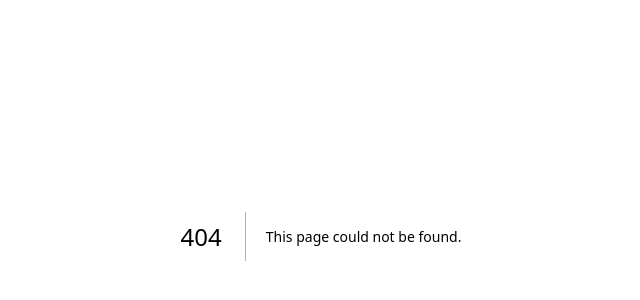
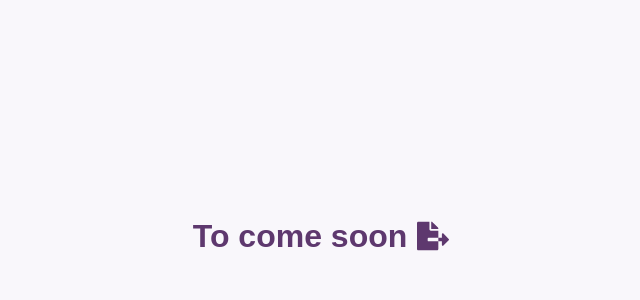
Before and after one commit to Fru404/est-entertainment-show-track, a Next.js app: page /discover-watchlist in a window 1280 px wide. Before the commit this address had no page. Shown: the part 164-464 px from the top of the page, without its empty margins (319-959 px from the left). Built offline with nearby package versions, Linux system fonts and the light colour scheme.

Commit message:
Add discover page

```diff
--- /dev/null
+++ b/src/app/discover-watchlist/page.tsx
@@ -0,0 +1,30 @@
+import { FaFileExport } from "react-icons/fa";
+
+export default function Home() {
+  return (
+    <>
+      <main
+        style={{
+          display: "flex",
+          justifyContent: "center",
+          alignItems: "center",
+          height: "100vh",
+          backgroundColor: "#f9f7fb",
+        }}
+      >
+        <h1
+          style={{
+            color: "#5E386E",
+            display: "flex",
+            alignItems: "center",
+            gap: "10px",
+            fontSize: "2rem",
+            fontWeight: "600",
+          }}
+        >
+          To come soon <FaFileExport />
+        </h1>
+      </main>
+    </>
+  );
+}
--- a/src/app/page.tsx
+++ b/src/app/page.tsx
@@ -205,7 +205,7 @@ export default function Home() {
           </span>
           <span>
             <button className="watchlist">
-              <Link href="/watch-list">WatchList</Link>
+              <Link href="/watch-list">My Watchlist</Link>
             </button>
           </span>
           <span>Trending</span>
--- a/src/app/watch-list/page.tsx
+++ b/src/app/watch-list/page.tsx
@@ -7,7 +7,13 @@ import "@/styles/WatchList.css";
 import Image from "next/image";
 import est from "@/public/est.png";
 import Link from "next/link";
-import { FaTrash, FaShareAlt } from "react-icons/fa";
+import {
+  FaTrash,
+  FaShareAlt,
+  FaSignOutAlt,
+  FaBars,
+  FaTimes,
+} from "react-icons/fa";
 import { Session } from "@supabase/supabase-js"; // ✅ FIX
 
 type Movie = {
@@ -36,6 +42,8 @@ export default function WatchListPage() {
   const [session, setSession] = useState<Session | null>(null);
   const [profile, setProfile] = useState<{ username: string } | null>(null);
   const [copied, setCopied] = useState(false);
+  const [showMenu, setShowMenu] = useState(false);
+
   useEffect(() => {
     setHasMounted(true);
   }, []);
@@ -196,50 +204,82 @@ export default function WatchListPage() {
     setCopied(true);
     setTimeout(() => setCopied(false), 2000);
   };
+  const handleLogout = async () => {
+    await supabase.auth.signOut();
+    setSession(null);
+  };
 
   return (
     <main>
       <div className="top-bar">
-        <div className="top-texts">
+        <span>
+          <Link href="/">
+            <Image
+              src={est}
+              alt="Logo"
+              height={100}
+              style={{ cursor: "pointer" }}
+            />
+          </Link>
+        </span>
+        <div className="burger-icon" onClick={() => setShowMenu(!showMenu)}>
+          {showMenu ? <FaTimes /> : <FaBars />}
+        </div>
+
+        <div className={`top-texts ${showMenu ? "show" : ""}`}>
           <span>
             <a className="addwatch" href="/add-watch">
               + Add Watch
             </a>
           </span>
-          <span>Trending</span>
-          <span>New Releases</span>
-          <span>Top Rated</span>
-          <div style={{ textAlign: "center", margin: "20px" }}>
+          <span>
+            <button className="watchlist">
+              <Link href="/watch-list">My watchlist</Link>
+            </button>
+          </span>
+          <span>
+            <button className="watchlist">
+              <Link href="/discover-watchlist">Discover Watchlist</Link>
+            </button>
+          </span>
+
+          <div>
             <input
               type="text"
-              placeholder="Search movies..."
+              placeholder="Search"
               value={searchTerm}
               onChange={(e) => setSearchTerm(e.target.value)}
               className="search-container"
             />
           </div>
+
+          {!session ? (
+            <span>
+              <a className="addwatch" href="/signin">
+                Sign in
+              </a>
+            </span>
+          ) : (
+            <div className="user-profile">
+              <button className="logout-btn" onClick={handleLogout}>
+                <FaSignOutAlt className="text-lg" /> log out
+              </button>
+              <a href="/profile">
+                <img
+                  src={`https://api.dicebear.com/7.x/identicon/svg?seed=${session.user.email}`}
+                  alt="User Avatar"
+                  width={30}
+                  height={30}
+                  style={{ borderRadius: "50%", marginRight: "10px" }}
+                />
+              </a>
+              <span style={{ fontSize: "0.8rem" }}>
+                {profile ? profile.username : "Loading..."}
+              </span>
+            </div>
+          )}
         </div>
       </div>
-      <span>
-        <Link href="/">
-          <Image
-            src={est}
-            alt="Logo"
-            height={100}
-            style={{ cursor: "pointer" }}
-          />
-        </Link>
-      </span>
-      {session && (
-        <button
-          className="share-watchlist-btn"
-          onClick={handleShare}
-          title="Copy shareable link"
-        >
-          <FaShareAlt />
-          <span>{copied ? "Copied!" : "Share"}</span>
-        </button>
-      )}
 
       <div className="movie-grid">
         {movies.length === 0 ? (
@@ -291,6 +331,16 @@ export default function WatchListPage() {
             ))
         )}
       </div>
+      {session && (
+        <button
+          className="share-watchlist-btn"
+          onClick={handleShare}
+          title="Copy shareable link"
+        >
+          <FaShareAlt />
+          <span>{copied ? "Copied!" : "Share my watchlist"}</span>
+        </button>
+      )}
     </main>
   );
 }
--- /dev/null
+++ b/styles/DiscoverWatchlist.css
@@ -0,0 +1,6 @@
+main {
+  padding: 2rem;
+  font-family: sans-serif;
+  background-color: #f4f4f4;
+  min-height: 100vh;
+}
```
